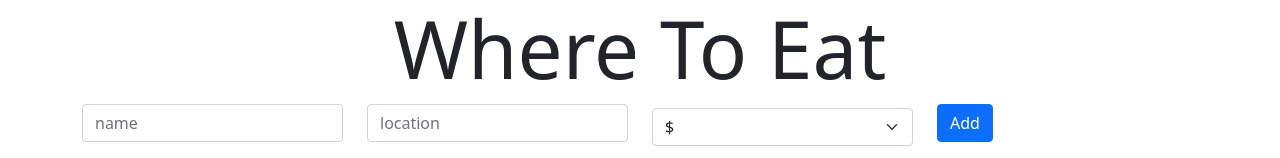
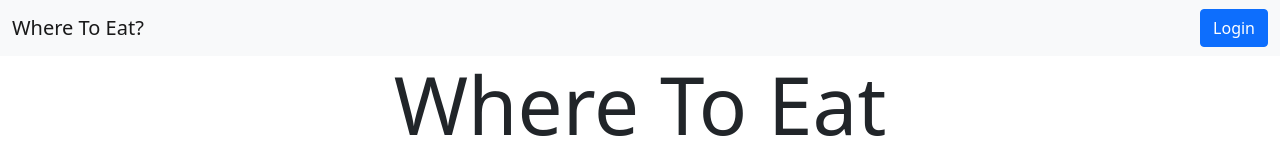
Before and after one commit to FilopateerMaged/Resturants-PERN-, a React (Create React App) app in the folder client/: page / in a window 1280 px wide. Shown: the top 158 px of the page. Built offline with nearby package versions, Linux system fonts and the light colour scheme; no server answers.

Commit message:
navbar v1

```diff
--- /dev/null
+++ b/client/src/Components/Navbar.jsx
@@ -0,0 +1,20 @@
+import React from 'react'
+
+const Navbar = () => {
+    return (
+        <div>
+      <nav className="navbar navbar-expand-lg navbar-light bg-light">
+
+       <div className="container-fluid">
+       <a className="navbar-brand" href="#">Where To Eat?</a>
+        <form className="d-flex">
+            <button className="btn btn-primary">Login</button>
+        </form>
+        </div>
+
+      </nav>
+      </div>
+    )
+}
+
+export default Navbar
--- a/client/src/Routes/Home.jsx
+++ b/client/src/Routes/Home.jsx
@@ -2,9 +2,11 @@
 import Header from '../Components/Header'
 import AddRestaurant from '../Components/AddRestaurant'
 import RestaurantList from '../Components/RestaurantList'
+import Navbar from '../Components/Navbar'
 const Home = () => {
     return (
         <div>
+            <Navbar/>
            <Header/>
            <AddRestaurant/>
            <RestaurantList/>
```
